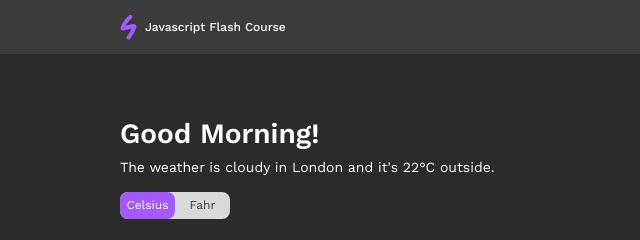
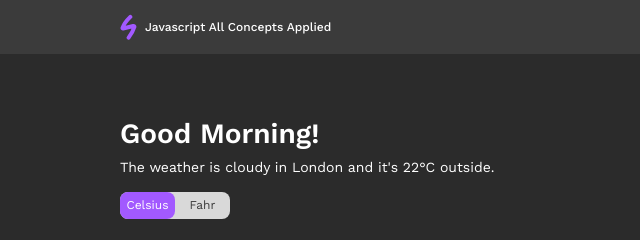
Before and after one commit to shahriarshourov-cse/Javascript-Flash-Poject, a plain HTML site: page index.html in a window 1280 px wide. Shown: the top 240 px of the page, 0-640 px from the left. Drawn offline with nearby package versions, Linux system fonts and the light colour scheme.

Commit message:
some changes

```diff
--- a/index.html
+++ b/index.html
@@ -4,7 +4,7 @@
     <meta charset="UTF-8" />
     <meta http-equiv="X-UA-Compatible" content="IE=edge" />
     <meta name="viewport" content="width=device-width, initial-scale=1.0" />
-    <title>Javascript Flash Course</title>
+    <title>Javascript All Concepts Applied</title>
     <link rel="stylesheet" href="./main.css" />
     <link rel="preconnect" href="https://fonts.googleapis.com" />
     <link rel="preconnect" href="https://fonts.gstatic.com" crossorigin />
@@ -33,7 +33,7 @@
               stroke-linejoin="round"
             />
           </svg>
-          <a href="/">Javascript Flash Course</a>
+          <a href="/">Javascript All Concepts Applied</a>
         </div>
 
         <button id="open-nav-menu">
```
